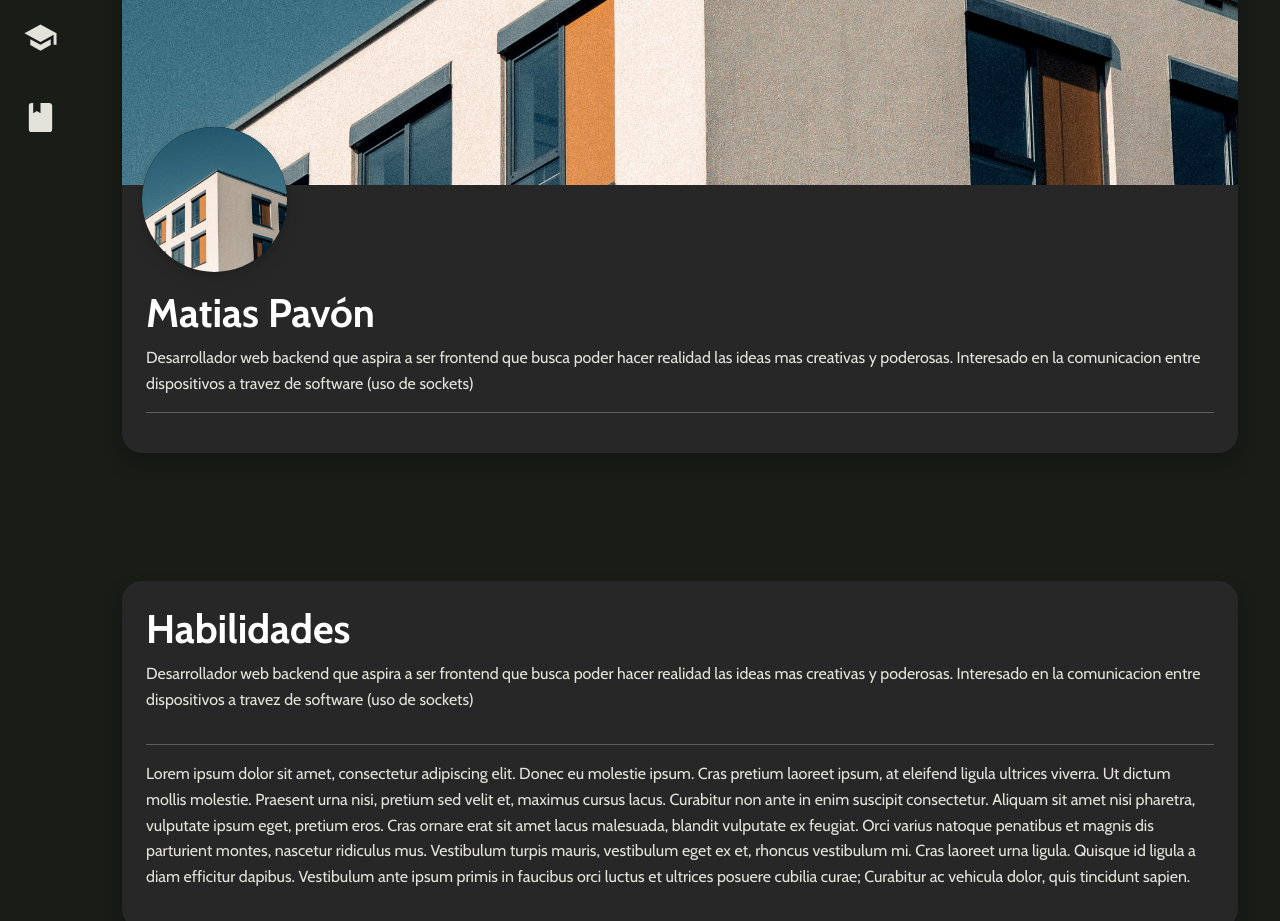
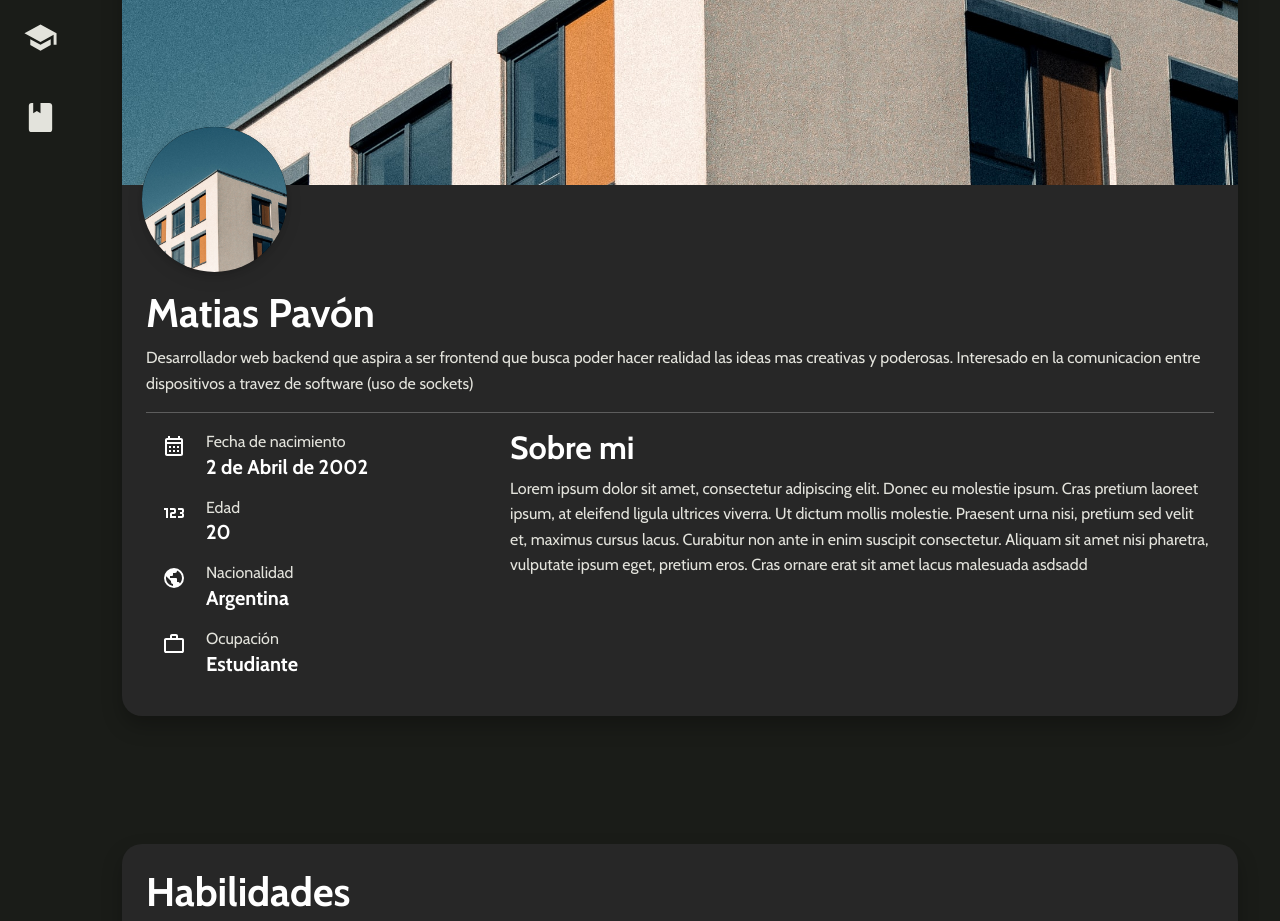
Before and after one commit to mattp04/argp-portfolio-yoprogramo, a plain HTML site: page front-end/index.html in a window 1280 px wide. Shown: the part 163-1084 px from the top of the page. Drawn offline with Linux system fonts and the light colour scheme.

Commit message:
add personal info

```diff
--- a/front-end/index.html
+++ b/front-end/index.html
@@ -64,6 +64,69 @@
           <p>Desarrollador web backend que aspira a ser frontend que busca poder hacer realidad las ideas mas creativas y
             poderosas. Interesado en la comunicacion entre dispositivos a travez de software (uso de sockets)</p>
           <hr>
+          <div class="personal-info row gy-4">
+            <div class="col col-12 col-md col-lg-4">
+              <div class="d-flex flex-column justify-content-evenly ms-3">
+
+                <div class="label">
+                  <div class="label-icon">
+                    <svg viewBox="0 0 24 24">
+                      <path fill="currentColor"
+                        d="M7 11H9V13H7V11M21 5V19C21 20.11 20.11 21 19 21H5C3.89 21 3 20.1 3 19V5C3 3.9 3.9 3 5 3H6V1H8V3H16V1H18V3H19C20.11 3 21 3.9 21 5M5 7H19V5H5V7M19 19V9H5V19H19M15 13V11H17V13H15M11 13V11H13V13H11M7 15H9V17H7V15M15 17V15H17V17H15M11 17V15H13V17H11Z" />
+                    </svg>
+                  </div>
+                  <div class="label-body">
+                    <p class="key">Fecha de nacimiento</p>
+                    <h5 class="value">2 de Abril de 2002</h4>
+                  </div>
+                </div>
+                <div class="label">
+                  <div class="label-icon">
+                    <svg viewBox="0 0 24 24">
+                      <path fill="currentColor"
+                        d="M4,17V9H2V7H6V17H4M22,15C22,16.11 21.1,17 20,17H16V15H20V13H18V11H20V9H16V7H20A2,2 0 0,1 22,9V10.5A1.5,1.5 0 0,1 20.5,12A1.5,1.5 0 0,1 22,13.5V15M14,15V17H8V13C8,11.89 8.9,11 10,11H12V9H8V7H12A2,2 0 0,1 14,9V11C14,12.11 13.1,13 12,13H10V15H14Z" />
+                    </svg>
+                  </div>
+                  <div class="label-body">
+                    <p class="key">Edad</p>
+                    <h5 class="value">20</h4>
+                  </div>
+                </div>
+                <div class="label">
+                  <div class="label-icon">
+                    <svg viewBox="0 0 24 24">
+                      <path fill="currentColor"
+                        d="M17.9,17.39C17.64,16.59 16.89,16 16,16H15V13A1,1 0 0,0 14,12H8V10H10A1,1 0 0,0 11,9V7H13A2,2 0 0,0 15,5V4.59C17.93,5.77 20,8.64 20,12C20,14.08 19.2,15.97 17.9,17.39M11,19.93C7.05,19.44 4,16.08 4,12C4,11.38 4.08,10.78 4.21,10.21L9,15V16A2,2 0 0,0 11,18M12,2A10,10 0 0,0 2,12A10,10 0 0,0 12,22A10,10 0 0,0 22,12A10,10 0 0,0 12,2Z" />
+                    </svg>
+                  </div>
+                  <div class="label-body">
+                    <p class="key">Nacionalidad</p>
+                    <h5 class="value">Argentina</h4>
+                  </div>
+                </div>
+                <div class="label">
+                  <div class="label-icon">
+                    <svg viewBox="0 0 24 24">
+                      <path fill="currentColor"
+                        d="M20,6C20.58,6 21.05,6.2 21.42,6.59C21.8,7 22,7.45 22,8V19C22,19.55 21.8,20 21.42,20.41C21.05,20.8 20.58,21 20,21H4C3.42,21 2.95,20.8 2.58,20.41C2.2,20 2,19.55 2,19V8C2,7.45 2.2,7 2.58,6.59C2.95,6.2 3.42,6 4,6H8V4C8,3.42 8.2,2.95 8.58,2.58C8.95,2.2 9.42,2 10,2H14C14.58,2 15.05,2.2 15.42,2.58C15.8,2.95 16,3.42 16,4V6H20M4,8V19H20V8H4M14,6V4H10V6H14Z" />
+                    </svg>
+                  </div>
+                  <div class="label-body">
+                    <p class="key">Ocupación</p>
+                    <h5 class="value">Estudiante</h4>
+                  </div>
+                </div>
+              </div>
+            </div>
+            <div class="about-me col">
+              <h2>Sobre mi</h2>
+              <p>Lorem ipsum dolor sit amet, consectetur adipiscing elit. Donec eu molestie ipsum. Cras pretium laoreet ipsum, at
+                eleifend ligula ultrices viverra. Ut dictum mollis molestie. Praesent urna nisi, pretium sed velit et, maximus cursus
+                lacus. Curabitur non ante in enim suscipit consectetur. Aliquam sit amet nisi pharetra, vulputate ipsum eget, pretium
+                eros. Cras ornare erat sit amet lacus malesuada asdsadd
+              </p>
+            </div>
+          </div>
         </div>
       </section>
 
--- a/front-end/style/section/profile.css
+++ b/front-end/style/section/profile.css
@@ -27,3 +27,23 @@
   width: 100%;
   height: 100%;
 }
+
+.label {
+  display: flex;
+  margin-bottom: 1em;
+}
+
+.label-icon {
+  width: 24px;
+  height: 24px;
+  margin-right: 20px;
+  margin-top: 4px;
+}
+
+.label-body .key {
+  margin: 0;
+}
+
+.label-body .value {
+  margin: 0;
+}
```
